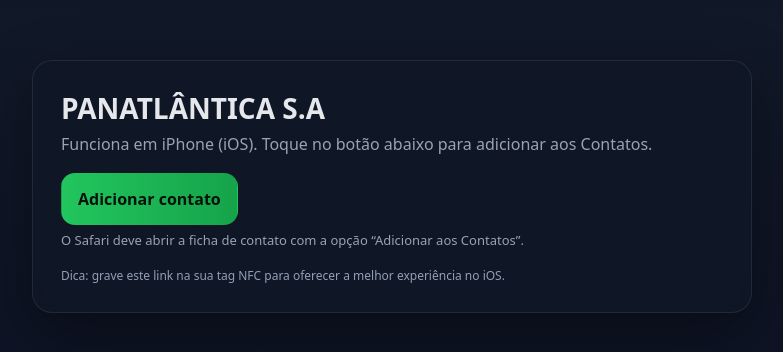
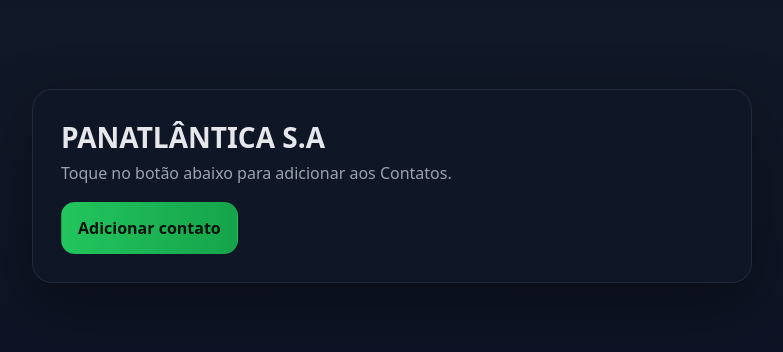
Before and after one commit to root4dsa/contato, a plain HTML site: page index.html in a window 1280 px wide. Shown: the part 214-566 px from the top of the page, without its empty margins (248-1031 px from the left). Drawn offline with Linux system fonts and the light colour scheme.

Commit message:
Update index.html

```diff
--- a/index.html
+++ b/index.html
@@ -21,12 +21,12 @@
 <body>
   <main class="card">
     <h1>PANATLÂNTICA S.A</h1>
-    <p>Funciona em iPhone (iOS). Toque no botão abaixo para adicionar aos Contatos.</p>
+    <p>Toque no botão abaixo para adicionar aos Contatos.</p>
 
     <a href="./contato.vcf" class="btn primary" download>Adicionar contato</a>
-    <div class="hint">O Safari deve abrir a ficha de contato com a opção “Adicionar aos Contatos”.</div>
+    <!-- <div class="hint">O Safari deve abrir a ficha de contato com a opção “Adicionar aos Contatos”.</div>
 
-    <div class="foot">Dica: grave este link na sua tag NFC para oferecer a melhor experiência no iOS.</div>
+    <div class="foot">Dica: grave este link na sua tag NFC para oferecer a melhor experiência no iOS.</div> -->
   </main>
 </body>
 </html>
```
